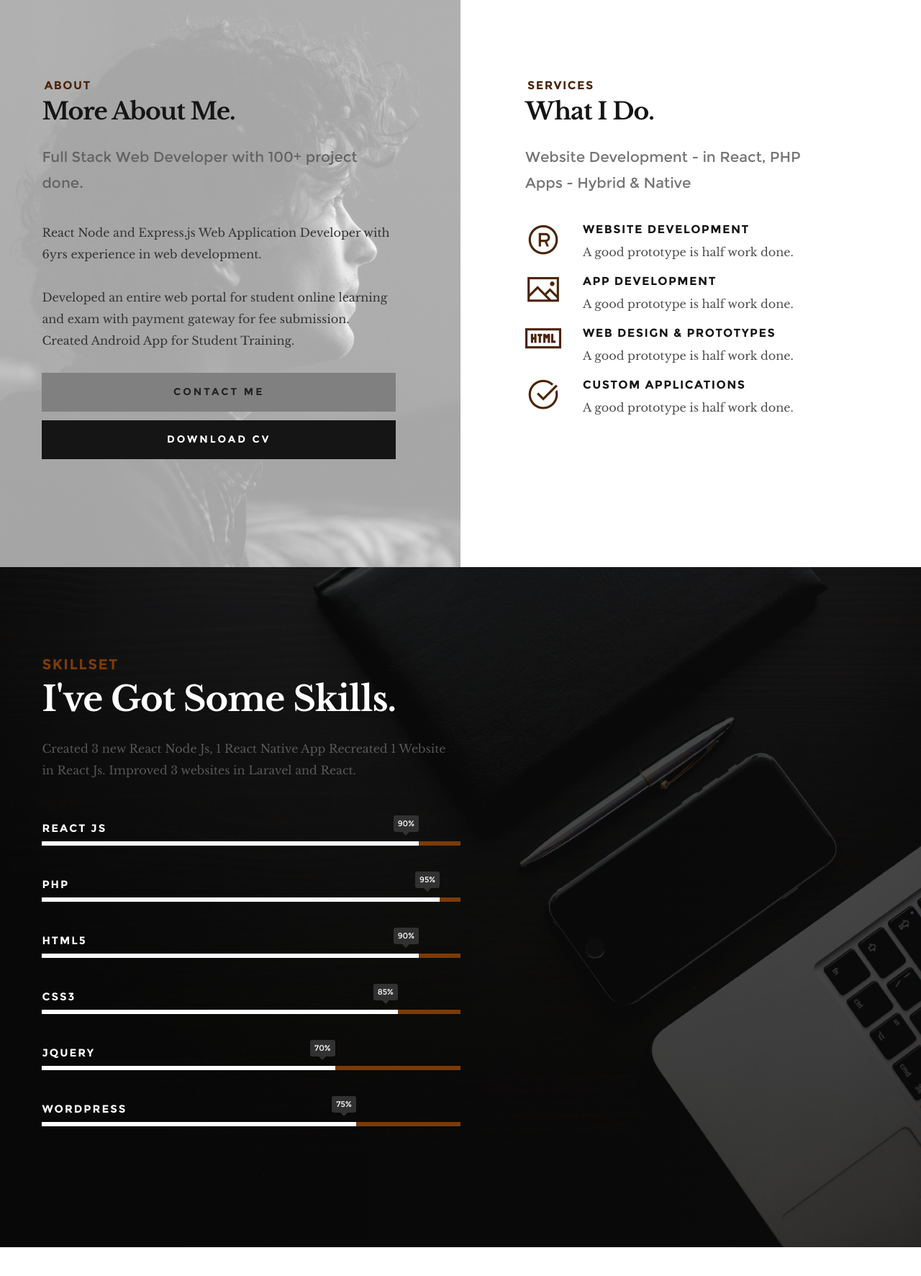
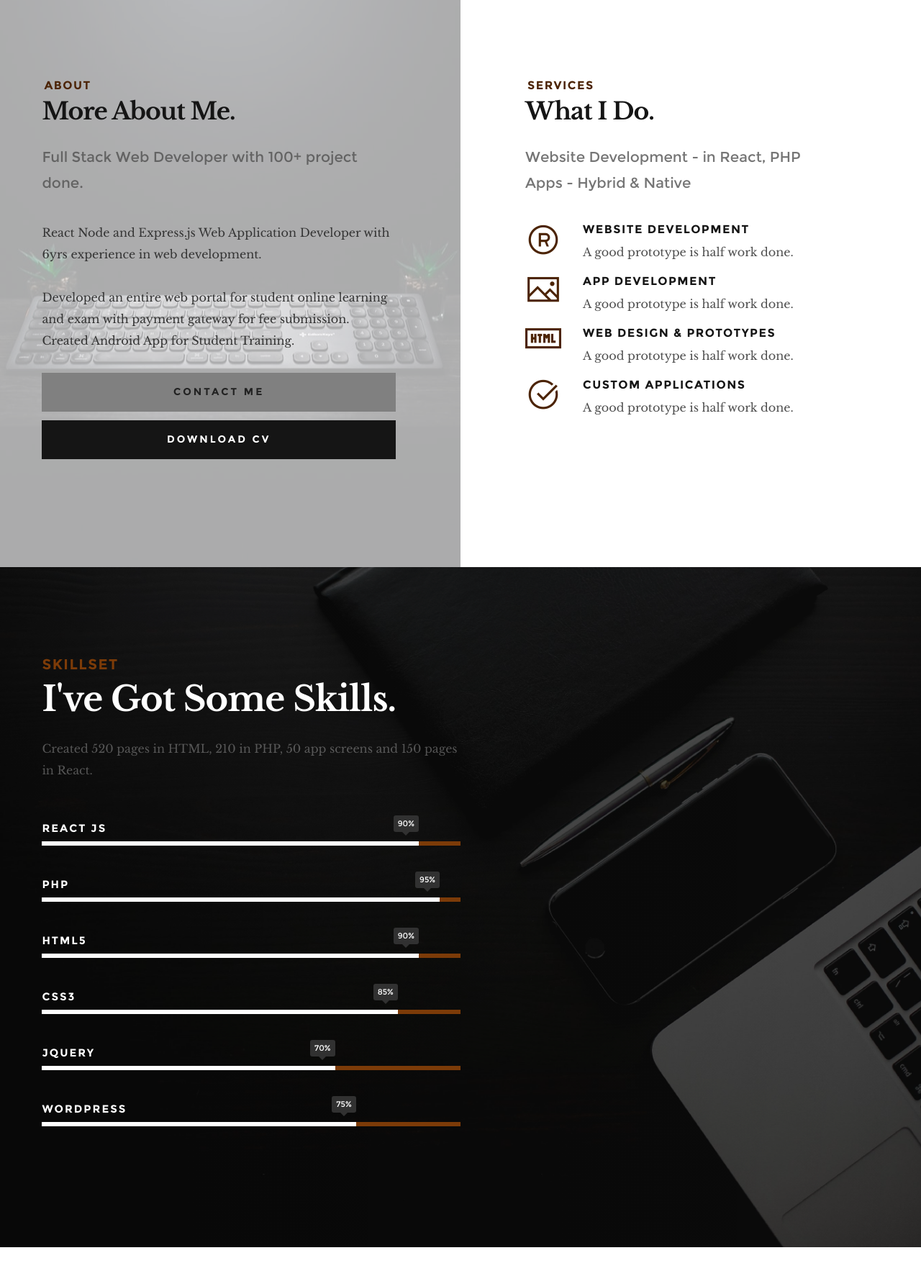
Before and after one commit to Divyavrat/Divyavrat.github.io, a PHP site: page / in a window 1280 px wide. Shown: the part 805-2578 px from the top of the page at 72% size. Run offline with PHP 8.4, Linux system fonts and the light colour scheme; some web fonts are replaced.

Commit message:
changed images

```diff
--- a/css/main.css
+++ b/css/main.css
@@ -1636,7 +1636,7 @@ header .header-logo a {
 	background: #151515;
 	width: 100%;
 	height: 100%;
-	background-image: url(../images/intro-bg.jpg);
+	background-image: url('https://images.unsplash.com/photo-1496171367470-9ed9a91ea931?ixlib=rb-1.2.1&ixid=MXwxMjA3fDB8MHxwaG90by1wYWdlfHx8fGVufDB8fHw%3D&auto=format&fit=crop&w=1366&q=80');
 	background-repeat: no-repeat;
 	background-position: center;
 	-webkit-background-size: cover;
@@ -1952,7 +1952,7 @@ header .header-logo a {
 	height: 100%;
 	background: #EBEBEB;
 	width: 50%;
-	background-image: url(../images/profile-bg.jpg);
+	background-image: url(../images/profile.jpg);
 	background-repeat: no-repeat;
 	background-position: center;
 	-webkit-background-size: cover;
@@ -2764,7 +2764,7 @@ header .header-logo a {
  * ------------------------------------------------------------------- */
 #contact {
 	background-color: #111111;
-	background-image: url(../images/profile-bg.jpg);
+	background-image: url(../images/profile.jpg);
 	background-repeat: no-repeat;
 	background-position: center;
 	-webkit-background-size: cover;
--- a/index.html
+++ b/index.html
@@ -235,8 +235,7 @@
    				<h3 class="animate-this">Skillset</h3>
    			   <h1 class="animate-this">I've Got Some Skills.</h1>
 
-   			   <p class="animate-this">Created 3 new React Node Js, 1 React Native App
-				Recreated 1 Website in React Js. Improved 3 websites in Laravel and React.</p>
+   			   <p class="animate-this">Created 520 pages in HTML, 210 in PHP, 50 app screens and 150 pages in React.</p>
    			</div>
 
    			<ul class="skill-bars">
@@ -439,9 +438,9 @@
    			<div id="folio-wrap" class="bricks-wrapper">
 
    				<div class="brick folio-item">
-	               <div class="item-wrap animate-this" data-src="https://images.unsplash.com/photo-1499951360447-b19be8fe80f5?ixid=MXwxMjA3fDB8MHxzZWFyY2h8M3x8d2Vic2l0ZSUyMGRlc2lnbnxlbnwwfHwwfA%3D%3D&ixlib=rb-1.2.1&auto=format&fit=crop&w=600&q=60" data-sub-html="#01" >
+	               <div class="item-wrap animate-this" data-src="images/projects/spivy.jpg" data-sub-html="#01" >
 						<a href="#" class="overlay">
-							<img src="https://images.unsplash.com/photo-1499951360447-b19be8fe80f5?ixid=MXwxMjA3fDB8MHxzZWFyY2h8M3x8d2Vic2l0ZSUyMGRlc2lnbnxlbnwwfHwwfA%3D%3D&ixlib=rb-1.2.1&auto=format&fit=crop&w=600&q=60" alt="Councilman André L. Spivey">
+							<img src="images/projects/spivy.jpg" alt="Councilman André L. Spivey">
 							<div class="item-text">
 								<span class="folio-types">
 									Android, PhoneGap
@@ -463,9 +462,9 @@
 				</div> <!-- end folio-item -->
 
 				<div class="brick folio-item">
-					<div class="item-wrap animate-this" data-src="https://images.unsplash.com/photo-1499951360447-b19be8fe80f5?ixid=MXwxMjA3fDB8MHxzZWFyY2h8M3x8d2Vic2l0ZSUyMGRlc2lnbnxlbnwwfHwwfA%3D%3D&ixlib=rb-1.2.1&auto=format&fit=crop&w=600&q=60" data-sub-html="#02" >
+					<div class="item-wrap animate-this" data-src="images/projects/sandeep.jpg" data-sub-html="#02" >
 						 <a href="#" class="overlay">
-							 <img src="https://images.unsplash.com/photo-1499951360447-b19be8fe80f5?ixid=MXwxMjA3fDB8MHxzZWFyY2h8M3x8d2Vic2l0ZSUyMGRlc2lnbnxlbnwwfHwwfA%3D%3D&ixlib=rb-1.2.1&auto=format&fit=crop&w=600&q=60" alt="Sandeep Khurana Music Maestro">
+							 <img src="images/projects/sandeep.jpg" alt="Sandeep Khurana Music Maestro">
 							 <div class="item-text">
 								 <span class="folio-types">
 									Android, PhoneGap
@@ -506,9 +505,9 @@
 				 </div> <!-- end folio-item -->
 
 				 <div class="brick folio-item">
-					<div class="item-wrap animate-this" data-src="https://images.unsplash.com/photo-1499951360447-b19be8fe80f5?ixid=MXwxMjA3fDB8MHxzZWFyY2h8M3x8d2Vic2l0ZSUyMGRlc2lnbnxlbnwwfHwwfA%3D%3D&ixlib=rb-1.2.1&auto=format&fit=crop&w=600&q=60" data-sub-html="#04" >
+					<div class="item-wrap animate-this" data-src="images/projects/watch.jpg" data-sub-html="#04" >
 						 <a href="#" class="overlay">
-							 <img src="https://images.unsplash.com/photo-1499951360447-b19be8fe80f5?ixid=MXwxMjA3fDB8MHxzZWFyY2h8M3x8d2Vic2l0ZSUyMGRlc2lnbnxlbnwwfHwwfA%3D%3D&ixlib=rb-1.2.1&auto=format&fit=crop&w=600&q=60" alt="Jay-Z Rapper">
+							 <img src="images/projects/watch.jpg" alt="Jay-Z Rapper">
 							 <div class="item-text">
 								 <span class="folio-types">
 										Android, PhoneGap
@@ -528,9 +527,9 @@
 				 </div> <!-- end folio-item -->
 
 				 <div class="brick folio-item">
-					<div class="item-wrap animate-this" data-src="https://images.unsplash.com/photo-1499951360447-b19be8fe80f5?ixid=MXwxMjA3fDB8MHxzZWFyY2h8M3x8d2Vic2l0ZSUyMGRlc2lnbnxlbnwwfHwwfA%3D%3D&ixlib=rb-1.2.1&auto=format&fit=crop&w=600&q=60" data-sub-html="#05" >
+					<div class="item-wrap animate-this" data-src="images/projects/pizza.jpg" data-sub-html="#05" >
 						 <a href="#" class="overlay">
-							 <img src="https://images.unsplash.com/photo-1499951360447-b19be8fe80f5?ixid=MXwxMjA3fDB8MHxzZWFyY2h8M3x8d2Vic2l0ZSUyMGRlc2lnbnxlbnwwfHwwfA%3D%3D&ixlib=rb-1.2.1&auto=format&fit=crop&w=600&q=60" alt="Peppinos Pizzeria">
+							 <img src="images/projects/pizza.jpg" alt="Peppinos Pizzeria">
 							 <div class="item-text">
 								 <span class="folio-types">
 									Website in HTML
@@ -549,9 +548,9 @@
 				 </div> <!-- end folio-item -->
 
 				 <div class="brick folio-item">
-					<div class="item-wrap animate-this" data-src="https://images.unsplash.com/photo-1499951360447-b19be8fe80f5?ixid=MXwxMjA3fDB8MHxzZWFyY2h8M3x8d2Vic2l0ZSUyMGRlc2lnbnxlbnwwfHwwfA%3D%3D&ixlib=rb-1.2.1&auto=format&fit=crop&w=600&q=60" data-sub-html="#06" >
+					<div class="item-wrap animate-this" data-src="images/projects/soulxslayer.jpg" data-sub-html="#06" >
 						 <a href="#" class="overlay">
-							 <img src="https://images.unsplash.com/photo-1499951360447-b19be8fe80f5?ixid=MXwxMjA3fDB8MHxzZWFyY2h8M3x8d2Vic2l0ZSUyMGRlc2lnbnxlbnwwfHwwfA%3D%3D&ixlib=rb-1.2.1&auto=format&fit=crop&w=600&q=60" alt="Portfolio for Graphic Designer SoulXSlayer">
+							 <img src="images/projects/soulxslayer-sm.jpg" alt="Portfolio for Graphic Designer SoulXSlayer">
 							 <div class="item-text">
 								 <span class="folio-types">
 										 Web Development
@@ -570,9 +569,9 @@
 				 </div> <!-- end folio-item -->
 
 				 <div class="brick folio-item">
-					<div class="item-wrap animate-this" data-src="https://images.unsplash.com/photo-1499951360447-b19be8fe80f5?ixid=MXwxMjA3fDB8MHxzZWFyY2h8M3x8d2Vic2l0ZSUyMGRlc2lnbnxlbnwwfHwwfA%3D%3D&ixlib=rb-1.2.1&auto=format&fit=crop&w=600&q=60" data-sub-html="#07" >
+					<div class="item-wrap animate-this" data-src="images/projects/evian.jpg" data-sub-html="#07" >
 						 <a href="#" class="overlay">
-							 <img src="https://images.unsplash.com/photo-1499951360447-b19be8fe80f5?ixid=MXwxMjA3fDB8MHxzZWFyY2h8M3x8d2Vic2l0ZSUyMGRlc2lnbnxlbnwwfHwwfA%3D%3D&ixlib=rb-1.2.1&auto=format&fit=crop&w=600&q=60" alt="Website for DJ Artist Evian Cafun">
+							 <img src="images/projects/evian.jpg" alt="Website for DJ Artist Evian Cafun">
 							 <div class="item-text">
 								 <span class="folio-types">
 									PHP
@@ -591,31 +590,9 @@
 				 </div> <!-- end folio-item -->
 
 				 <div class="brick folio-item">
-					<div class="item-wrap animate-this" data-src="https://images.unsplash.com/photo-1499951360447-b19be8fe80f5?ixid=MXwxMjA3fDB8MHxzZWFyY2h8M3x8d2Vic2l0ZSUyMGRlc2lnbnxlbnwwfHwwfA%3D%3D&ixlib=rb-1.2.1&auto=format&fit=crop&w=600&q=60" data-sub-html="#08" >
+					 <div class="item-wrap animate-this" data-src="images/projects/bookstore.jpg" data-sub-html="#09" >
 						<a href="#" class="overlay">
-							 <img src="https://images.unsplash.com/photo-1499951360447-b19be8fe80f5?ixid=MXwxMjA3fDB8MHxzZWFyY2h8M3x8d2Vic2l0ZSUyMGRlc2lnbnxlbnwwfHwwfA%3D%3D&ixlib=rb-1.2.1&auto=format&fit=crop&w=600&q=60" alt="Aplaun OS">
-							 <div class="item-text">
-								 <span class="folio-types">
-									Assembly 8086
-									 </span>
-									 <h3 class="folio-title">Aplaun OS</h3>
-									 </div>
-						 </a>
-						 <a href="#" class='details-link' title="details">
-							 <i class="icon-UpRightArrow"></i>
-						 </a>
-					 </div> <!-- end item-wrap -->
-					 <div id="09" class='hide'>
-						 <h4>Aplaun OS</h4>
-						 <p>Portable OS with Compilers, Games, and Softwares.
-						 <a href="https://github.com/Divyavrat/aplaunos">Details</a></p>
-					 </div>
-				 </div> <!-- end folio-item -->
-
-				 <div class="brick folio-item">
-					<div class="item-wrap animate-this" data-src="https://images.unsplash.com/photo-1499951360447-b19be8fe80f5?ixid=MXwxMjA3fDB8MHxzZWFyY2h8M3x8d2Vic2l0ZSUyMGRlc2lnbnxlbnwwfHwwfA%3D%3D&ixlib=rb-1.2.1&auto=format&fit=crop&w=600&q=60" data-sub-html="#09" >
-						 <a href="#" class="overlay">
-							 <img src="https://images.unsplash.com/photo-1499951360447-b19be8fe80f5?ixid=MXwxMjA3fDB8MHxzZWFyY2h8M3x8d2Vic2l0ZSUyMGRlc2lnbnxlbnwwfHwwfA%3D%3D&ixlib=rb-1.2.1&auto=format&fit=crop&w=600&q=60" alt="Jai Vijay Book Centre">
+							<img src="images/projects/bookstore.jpg" alt="Jai Vijay Book Centre">
 							<div class="item-text">
 								<span class="folio-types">
 									Java
@@ -630,6 +607,50 @@
 					<div id="09" class='hide'>
 						<h4>Jai Vijay Book Centre</h4>
 						<p>Job Search and Book sale Hybrid App. <a href="http://www.jaivijaybookcentre.com/">Details</a></p>
+					</div>
+				</div> <!-- end folio-item -->
+
+				<div class="brick folio-item">
+					<div class="item-wrap animate-this" data-src="images/projects/cloneos.png" data-sub-html="#08" >
+						<a href="#" class="overlay">
+							<img src="images/projects/cloneos.png" alt="Aplaun OS">
+							<div class="item-text">
+								<span class="folio-types">
+								Assembly 8086
+									</span>
+									<h3 class="folio-title">Aplaun OS</h3>
+									</div>
+						</a>
+						<a href="#" class='details-link' title="details">
+							<i class="icon-UpRightArrow"></i>
+						</a>
+					</div> <!-- end item-wrap -->
+					<div id="08" class='hide'>
+						<h4>Aplaun OS</h4>
+						<p>Portable OS with Compilers, Games, and Softwares.
+						<a href="https://github.com/Divyavrat/aplaunos">Details</a></p>
+					</div>
+				</div> <!-- end folio-item -->
+
+				<div class="brick folio-item">
+					<div class="item-wrap animate-this" data-src="images/projects/leo.jpg" data-sub-html="#10" >
+						<a href="#" class="overlay">
+							<img src="images/projects/leo-sm.jpg" alt="Leonardo Callie">
+							<div class="item-text">
+								<span class="folio-types">
+								HTML
+									</span>
+									<h3 class="folio-title">Leonardo Callie</h3>
+									</div>
+						</a>
+						<a href="#" class='details-link' title="details">
+							<i class="icon-UpRightArrow"></i>
+						</a>
+					</div> <!-- end item-wrap -->
+					<div id="10" class='hide'>
+						<h4>Leonardo Callie</h4>
+						<p>E-Portfolio of Italian Web Designer.
+						<a href="https://behance.net/leocallie">Details</a></p>
 					</div>
 				</div> <!-- end folio-item -->
 
@@ -655,7 +676,7 @@
 						<h5 class="stat-title">
 							Projects Completed
 						</h5>
-						<h3 class="stat-count">430</h3>
+						<h3 class="stat-count">253</h3>
 					</div> <!-- end stat -->
 
 					<div class="bgrid stat">
@@ -665,7 +686,7 @@
 						<h5 class="stat-title">
 							Happy Clients
 						</h5>
-						<h3 class="stat-count">390</h3>
+						<h3 class="stat-count">230</h3>
 					</div> <!-- end stat -->
 
 					<div class="bgrid stat">
@@ -673,9 +694,9 @@
 							<i class="icon-Diploma1"></i>
 						</div>
 						<h5 class="stat-title">
-							Awards Received
+							Apps Published
 						</h5>
-						<h3 class="stat-count">100</h3>
+						<h3 class="stat-count">5</h3>
 					</div> <!-- end stat -->
 
 					<div class="bgrid stat">
@@ -683,7 +704,7 @@
 							<i class="icon-Idea"></i>
 						</div>
 						<h5 class="stat-title">
-							New Prototypes
+							Design Prototypes
 						</h5>
 						<h3 class="stat-count">120</h3>
 					</div> <!-- end stat -->
```
Also changed, not shown: images/intro-bg.jpg (deleted), images/profile-bg.jpg (deleted), images/profile.jpg (added), images/projects/bookstore.jpg (added), images/projects/cloneos.png (added), images/projects/evian-sm.jpg (added), images/projects/evian.jpg (added), images/projects/leo-sm.jpg (added), images/projects/leo.jpg (added), images/projects/leom.jpg (added), images/projects/pizza.jpg (added), images/projects/sandeep.jpg (added), images/projects/soulxslayer-sm.jpg (added), images/projects/soulxslayer.jpg (added), 2 more files. Lines whose indentation alone changed are shown as unchanged.
